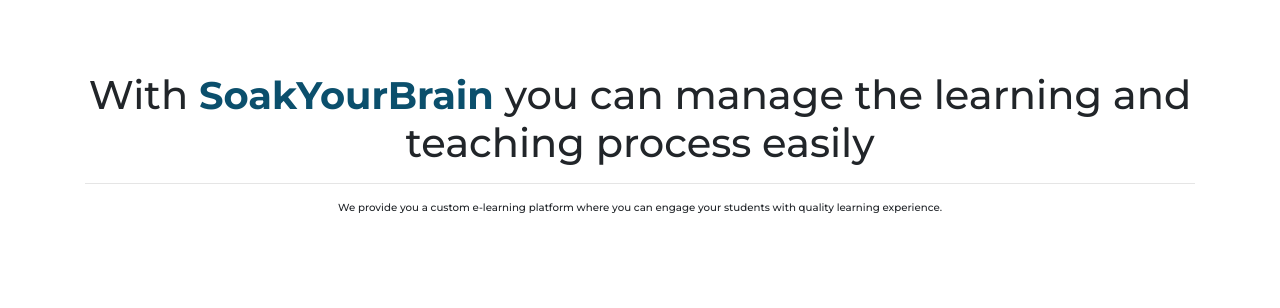
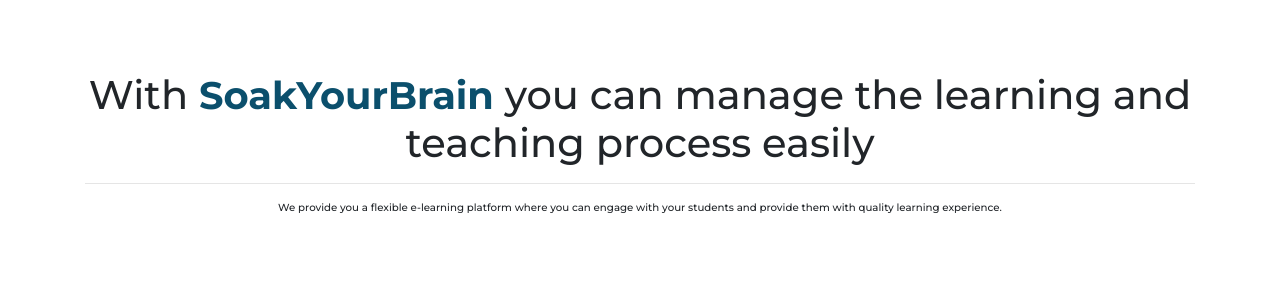
Before and after one commit to Shetty073/soak-your-brain-elearning-app, a Django app: page / in a window 1280 px wide. Shown: the part 110-418 px from the top of the page. Run offline with Django 3.2, Linux system fonts and the light colour scheme; data comes from the database, SQL or seed files in the repository; some libraries are stand-ins or nearby versions.

Commit message:
small template changes

```diff
--- a/app/elearn/urls.py
+++ b/app/elearn/urls.py
@@ -9,11 +9,13 @@
     path('signin/', sign_in, name='signin'),
     path('signout/', sign_out, name='signout'),
     path('checkout/', checkout_page, name='checkout_page'),
+
     path('sybadmin/', syb_admin_page, name='syb_admin_page'),
     path('sybadmin/add_admin_users', add_admin_users, name='add_admin_users'),
     path('sybadmin/syb_admin_account', syb_admin_account, name='syb_admin_account'),
     path('sybadmin/view_update_college_details/<int:pk>', view_update_college_details, name='view_update_college_details'),
     path('sybadmin/view_invoice_details/<int:pk>', view_invoice_details, name='view_invoice_details'),
+
     path('college/', college_page, name='college_page'),
     path('college/renew_plan', renew_plan, name='renew_plan'),
     path('college/cancel_plan', cancel_plan, name='cancel_plan'),
@@ -27,6 +29,7 @@
     path('college/add_classes/<int:pk>', college_add_classes, name='college_add_classes'),
     path('college/del_classes/<int:pk>', college_del_classes, name='college_del_classes'),
     path('college/college_admin_account', college_admin_account, name='college_admin_account'),
+
     path('college/teacher', college_teacher, name='college_teacher'),
     path('college/teacher/add_subjects', college_teacher_add_subjects, name='college_teacher_add_subjects'),
     path('college/teacher/add_subjects/<int:pk>', college_teacher_add_subjects, name='college_teacher_add_subjects'),
@@ -41,6 +44,7 @@
     path('college/teacher/classroom/view_tests_submissions/<int:class_pk>', view_tests_submissions, name='view_tests_submissions'),
     path('college/teacher/classroom/view_assignments_submissions/<int:class_pk>', view_assignments_submissions, name='view_assignments_submissions'),
     path('college/teacher/classroom/view_test_performance/<int:pk>', view_test_performance, name='view_test_performance'),
+
     path('college/student', college_student, name='college_student'),
     path('college/student/classroom/college_student_assignments', college_student_assignments, name='college_student_assignments'),
     path('college/student/classroom/college_student_submit_assignment/<int:pk>', college_student_submit_assignment, name='college_student_submit_assignment'),
@@ -49,6 +53,7 @@
     path('college/student/classroom/college_student_articles', college_student_articles, name='college_student_articles'),
     path('college/student/classroom/give_test/<int:pk>', college_student_classroom_give_test, name='college_student_classroom_give_test'),
     path('college/classroom/view_post/<int:pk>', college_student_classroom_view_post, name='college_student_classroom_view_post'),
+
     path('college/classroom/comment', college_classroom_post_comment, name='college_classroom_post_comment'),
     path('college/classroom/reply', college_classroom_post_reply, name='college_classroom_post_reply'),
     path('college/classroom/delete_comment_or_reply/<int:pk>', delete_comment_or_reply, name='delete_comment_or_reply'),
--- a/app/templates/home.html
+++ b/app/templates/home.html
@@ -11,8 +11,8 @@
                 easily
             </h1>
             <hr>
-            <div class="brand-small-text">We provide you a custom e-learning platform where you can engage your students
-                with quality learning experience.
+            <div class="brand-small-text">We provide you a flexible e-learning platform where you can engage with your students
+                and provide them with quality learning experience.
             </div>
         </div>
         <br><br><br><br>
```
Also changed, not shown: 2 other files.
